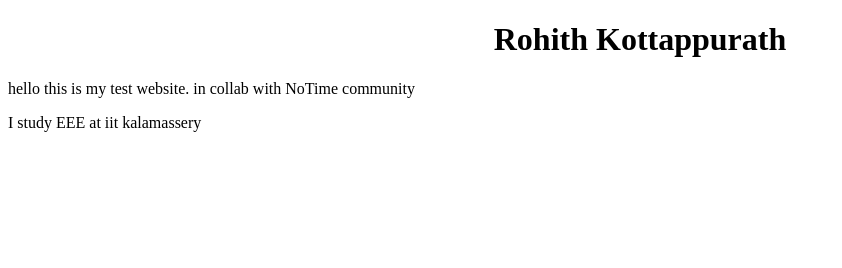
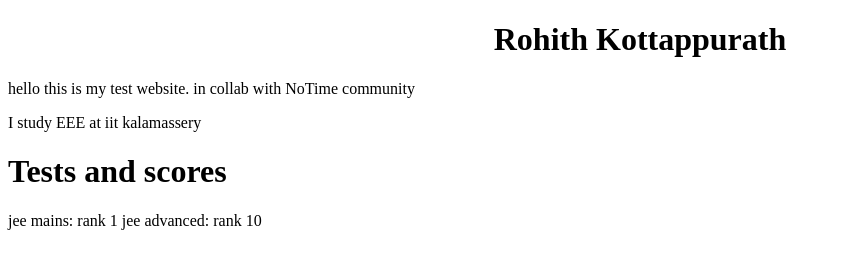
Before and after one commit to rohithk-1/gitTest, a plain HTML site: page index.html in a window 1280 px wide. Shown: the whole page, without its empty margins (0-842 px from the left). Drawn offline with Linux system fonts and the light colour scheme.

Commit message:
tests and scores

```diff
--- a/index.html
+++ b/index.html
@@ -9,5 +9,10 @@
     <center><h1>Rohith Kottappurath</h1></center>
     <P> hello this is my test website. in collab with NoTime community</P>
     <p>I study EEE at iit kalamassery</p>
+    <h1>Tests and scores</h1>
+    <p>
+        jee mains: rank 1
+        jee advanced: rank 10
+    </p>
 </body>
 </html>
```
